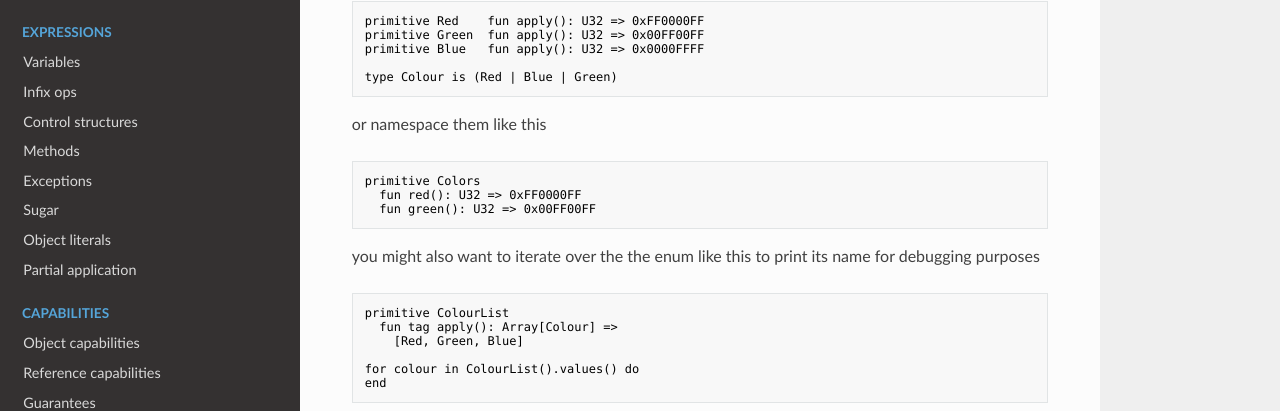
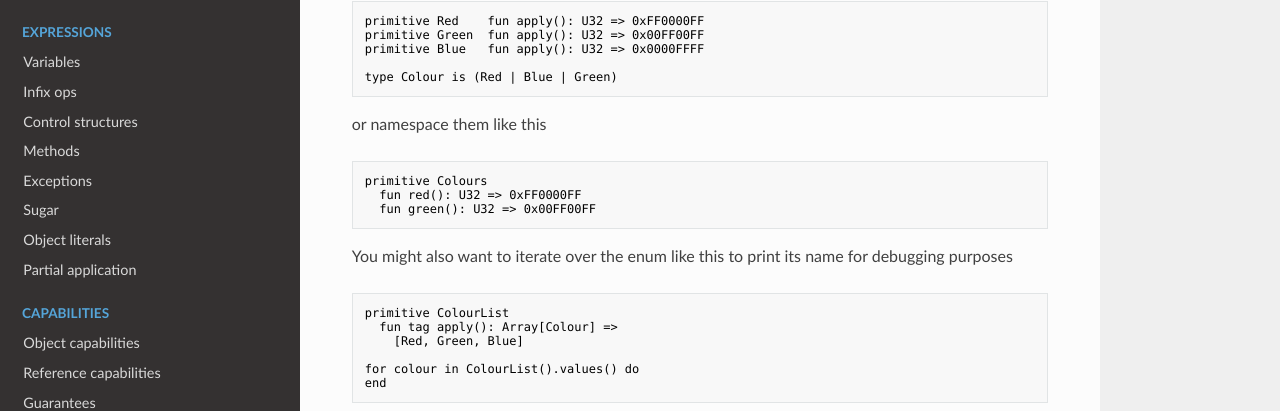
Before and after one commit to ponylang/pony-tutorial, an MkDocs documentation site: the page built from docs/types/type-aliases.md, in a window 1280 px wide and 1400 px high, scrolled down 718 px. Shown: the part 86-497 px from the top of the window. Built offline with MkDocs 1.6.1, drawn with Linux system fonts in a browser that asks for light colours; nearby versions of some CDN libraries; old or Windows-style settings are respelled for this version of MkDocs; some of the changed text lies outside the part shown.

Commit message:
Update type-aliases.md

````diff
--- a/docs/types/type-aliases.md
+++ b/docs/types/type-aliases.md
@@ -31,12 +31,12 @@ type Colour is (Red | Blue | Green)
 
 or namespace them like this
 ```pony
-primitive Colors
+primitive Colours
   fun red(): U32 => 0xFF0000FF
   fun green(): U32 => 0x00FF00FF
 ```
 
-you might also want to iterate over the the enum like this to print its name for debugging purposes
+You might also want to iterate over the enum like this to print its name for debugging purposes
 ```pony
 primitive ColourList
   fun tag apply(): Array[Colour] =>
@@ -89,11 +89,11 @@ One more example, again from the standard library, is the `Map` type that gets u
 type Map[K: (Hashable box & Comparable[K] box), V] is HashMap[K, V, HashEq[K]]
 ```
 
-Unlike our previous example the first type parameter, `K`, has a type associated with it. This is a __constraint__, which means when you parameterise a `Map`, the type you pass for `K` must be a subtype of the constraint.
+Unlike our previous example, the first type parameter, `K`, has a type associated with it. This is a __constraint__, which means when you parameterise a `Map`, the type you pass for `K` must be a subtype of the constraint.
 
 Also notice that `box` appears in the type. This is a __reference capability__. It means there is a certain class of operations we need to be able to do on a `K`. We'll cover this in more detail later.
 
-Just like our other examples all this really means is that `Map` is really a kind of `HashMap`.
+Just like our other examples, all this really means is that `Map` is really a kind of `HashMap`.
 
 # Other stuff
 
````
